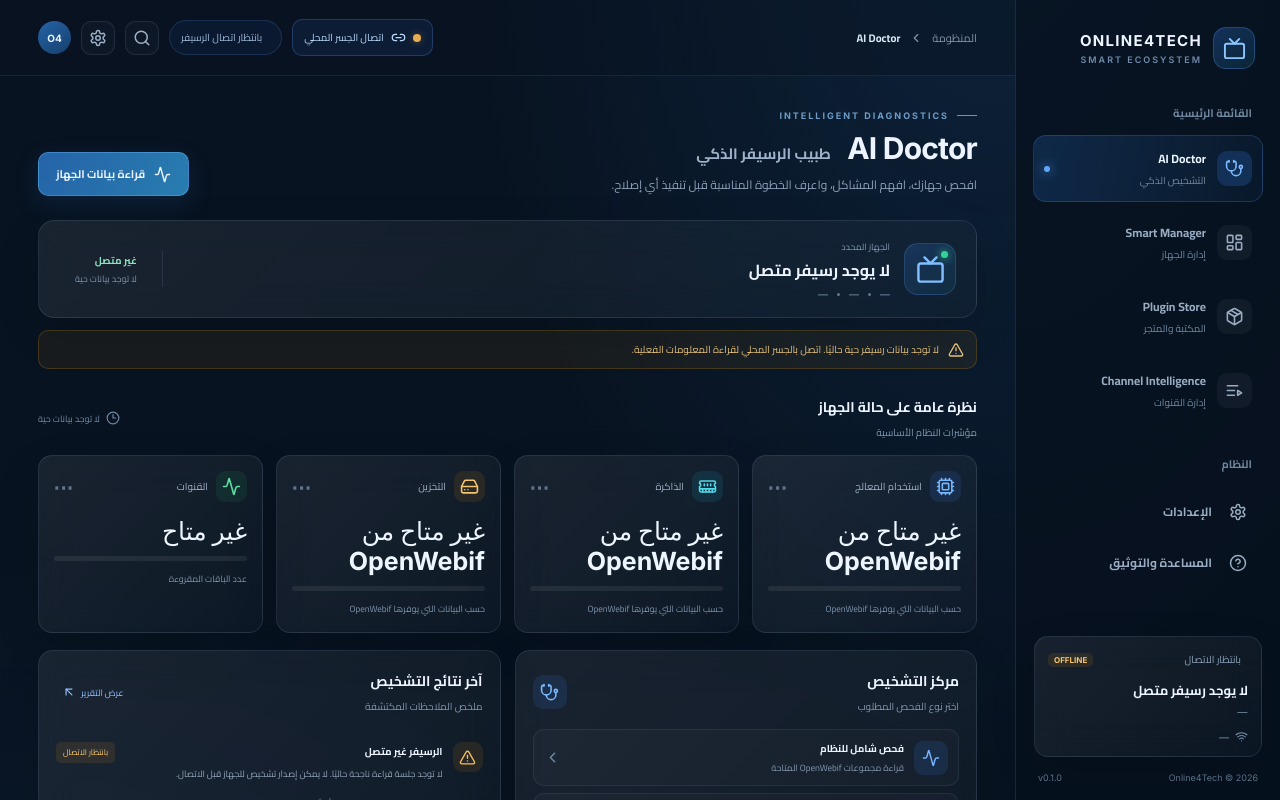
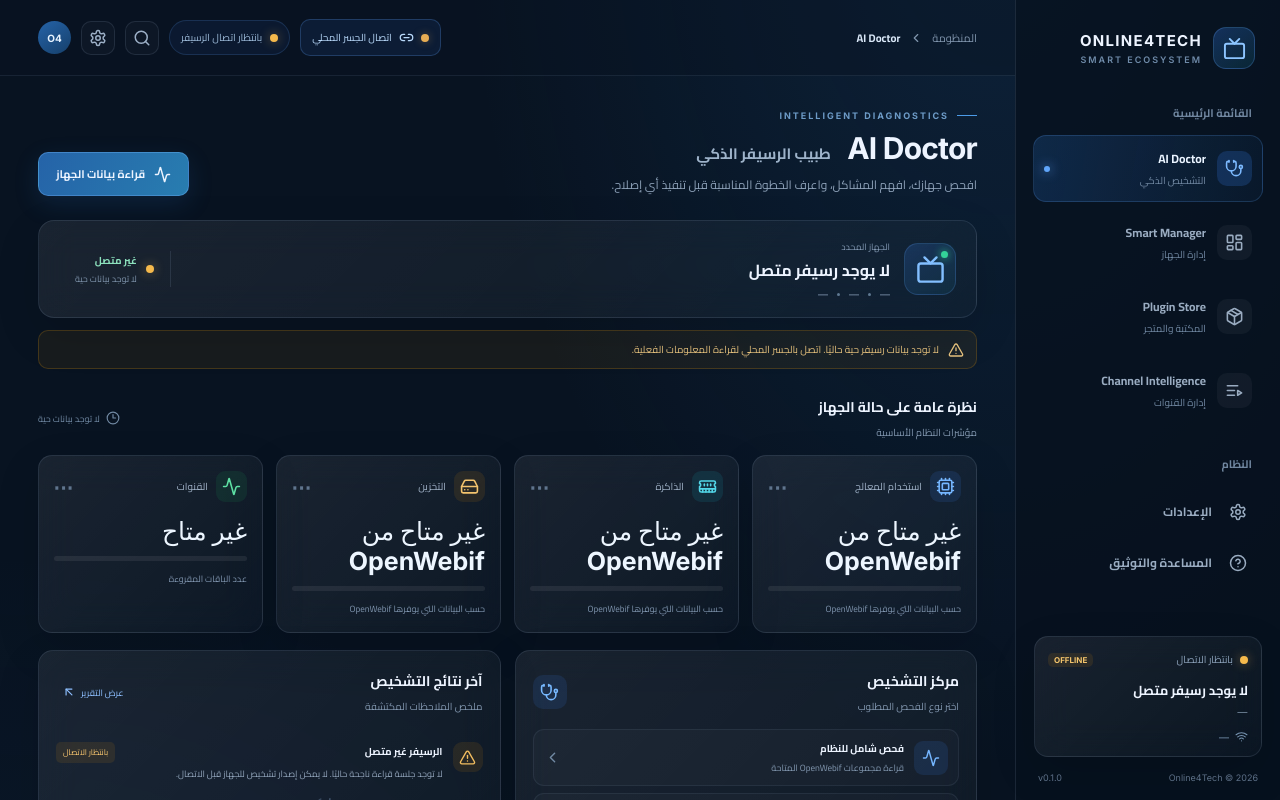
Before and after one commit to online4tech/Smart-Manager, a React (Vite) app: page / in a window 1280 px wide. Shown: the top 800 px of the page. Built offline with nearby package versions, Linux system fonts and the light colour scheme.

Commit message:
Finish removing demo-only status class names

```diff
--- a/src/App.jsx
+++ b/src/App.jsx
@@ -76,7 +76,7 @@ function ReceiverDetails() {
           <div className="device-meta"><span>{snapshot.device.image}</span><i/><span>{snapshot.device.enigmaVersion}</span><i/><span>{snapshot.device.ip}</span></div>
         </div>
       </div>
-      <div className="device-status"><span className={snapshot.connected ? "live-dot" : "demo-status-dot"}/><div><strong>{snapshot.connected ? "متصل فعليًا" : "غير متصل"}</strong><small>{snapshot.connected ? "OpenWebif · قراءة فقط" : "لا توجد جلسة رسيفر محفوظة"}</small></div></div>
+      <div className="device-status"><span className={snapshot.connected ? "live-dot" : "offline-status-dot"}/><div><strong>{snapshot.connected ? "متصل فعليًا" : "غير متصل"}</strong><small>{snapshot.connected ? "OpenWebif · قراءة فقط" : "لا توجد جلسة رسيفر محفوظة"}</small></div></div>
     </section>
 
     {!snapshot.connected && <div className="connection-notice"><AlertTriangle size={16}/><span>اتصل بالرسيفر من زر الجسر المحلي لعرض بياناته الحقيقية.</span></div>}
@@ -612,7 +612,7 @@ export default function App() {
       <button className="nav-item compact"><span className="nav-icon"><CircleHelp size={18}/></span><span className="nav-copy"><strong>المساعدة والتوثيق</strong></span></button>
       <div className="sidebar-spacer"/>
       <div className="receiver-mini glass">
-        <div className="receiver-mini-top"><span className={liveSnapshot?.connected ? "live-dot" : "demo-status-dot"}/><span>{liveSnapshot?.connected ? "جهاز متصل" : "بانتظار الاتصال"}</span><span className="connection-status-tag">{liveSnapshot?.connected ? "LIVE" : "OFFLINE"}</span></div>
+        <div className="receiver-mini-top"><span className={liveSnapshot?.connected ? "live-dot" : "offline-status-dot"}/><span>{liveSnapshot?.connected ? "جهاز متصل" : "بانتظار الاتصال"}</span><span className="connection-status-tag">{liveSnapshot?.connected ? "LIVE" : "OFFLINE"}</span></div>
         <strong>{device.name}</strong>
         <small>{device.image}</small>
         <div className="receiver-ip"><Wifi size={13}/> {device.ip}</div>
@@ -627,7 +627,7 @@ export default function App() {
           <div className="breadcrumb">المنظومة <ChevronLeft size={14}/> <strong>{activeNav}</strong></div>
         </div>
         <div className="topbar-actions">
-          <LocalBridgeControl/><span className="connection-pill"><span className={liveSnapshot?.connected ? "live-dot" : "demo-status-dot"}/> {liveSnapshot?.connected ? "بيانات فعلية · قراءة فقط" : "بانتظار اتصال الرسيفر"}</span>
+          <LocalBridgeControl/><span className="connection-pill"><span className={liveSnapshot?.connected ? "live-dot" : "offline-status-dot"}/> {liveSnapshot?.connected ? "بيانات فعلية · قراءة فقط" : "بانتظار اتصال الرسيفر"}</span>
           <button className="icon-button" aria-label="بحث"><Search size={18}/></button>
           <button className="icon-button" aria-label="الإعدادات"><Settings size={18}/></button>
           <div className="avatar">O4</div>
@@ -650,7 +650,7 @@ export default function App() {
             <div className="device-visual"><Tv size={29}/><span className="device-signal"/></div>
             <div><div className="device-overline">الجهاز المحدد</div><h2>{device.name}</h2><div className="device-meta"><span>{device.image}</span><i/> <span>{device.enigmaVersion}</span><i/> <span>{device.ip}</span></div></div>
           </div>
-          <div className="device-status"><span className={liveSnapshot?.connected ? "live-dot" : "demo-status-dot"}/><div><strong>{liveSnapshot?.connected ? "متصل فعليًا" : "غير متصل"}</strong><small>{liveSnapshot?.connected ? "OpenWebif · قراءة فقط" : "لا توجد بيانات حية"}</small></div></div>
+          <div className="device-status"><span className={liveSnapshot?.connected ? "live-dot" : "offline-status-dot"}/><div><strong>{liveSnapshot?.connected ? "متصل فعليًا" : "غير متصل"}</strong><small>{liveSnapshot?.connected ? "OpenWebif · قراءة فقط" : "لا توجد بيانات حية"}</small></div></div>
         </section>
 
         {!liveSnapshot?.connected && <div className="connection-notice"><AlertTriangle size={16}/><span>لا توجد بيانات رسيفر حية حاليًا. اتصل بالجسر المحلي لقراءة المعلومات الفعلية.</span></div>}
```
